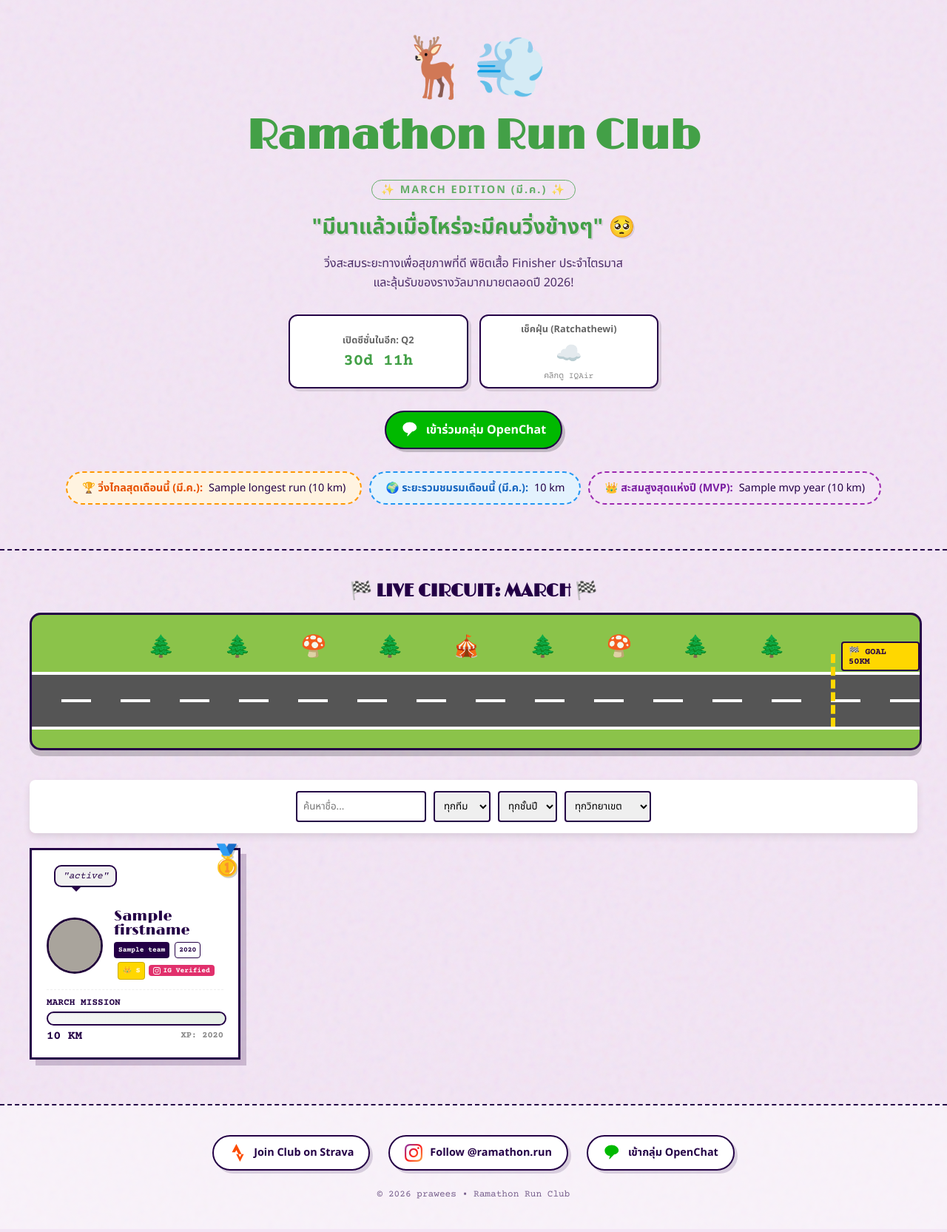
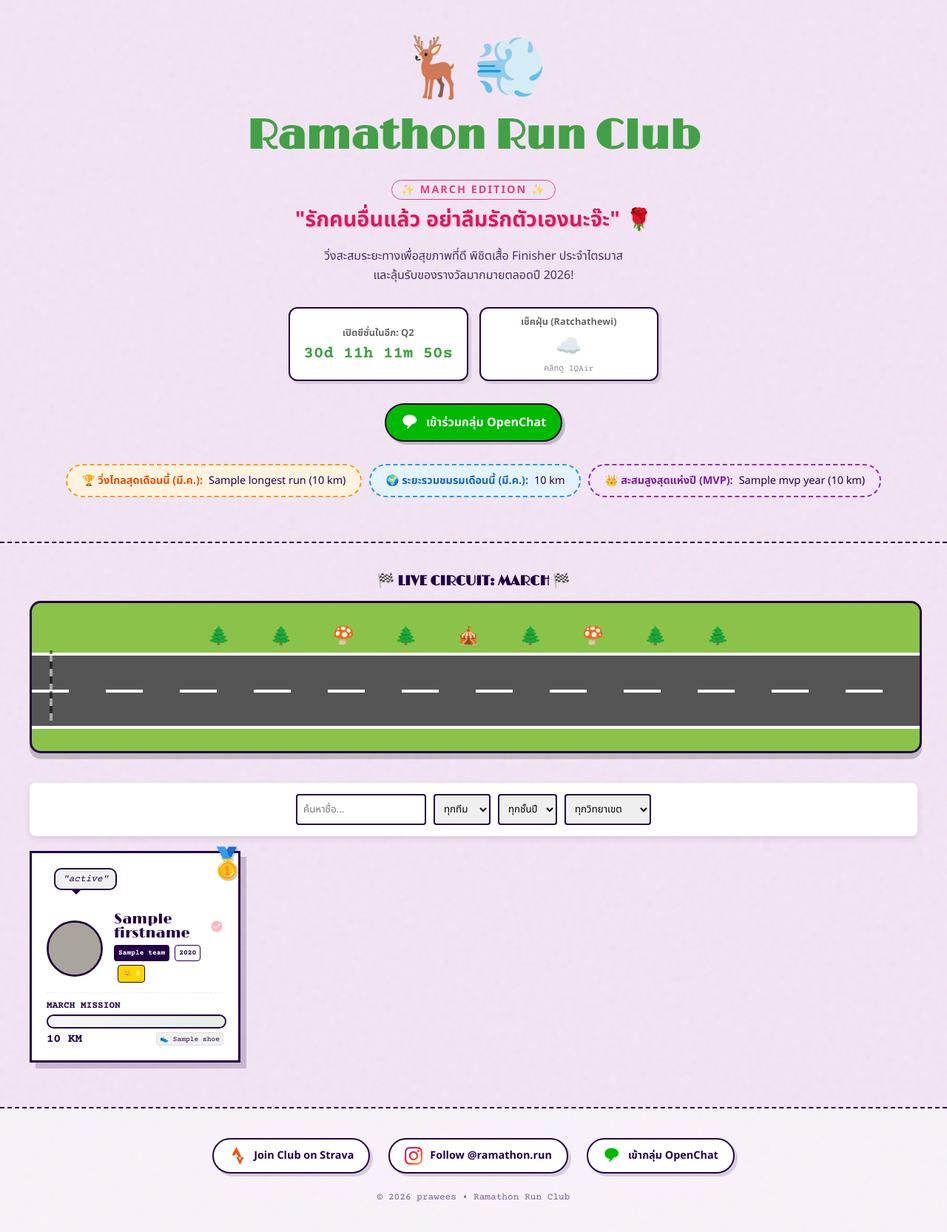
Before and after one commit to prawees/Ramathon-Run-Club, a Flask app: template templates/index.html in a window 1280 px wide. Shown: the part 77-1742 px from the top of the page at 74% size. Run offline with Flask 3, Linux system fonts and the light colour scheme; the template is opened without the code that fills it: most values are stand-ins (such as "Sample title", 1, 10 or a date in 2020); grey boxes are pictures that could not be loaded.

Commit message:
reverted index bruh

```diff
--- a/templates/index.html
+++ b/templates/index.html
@@ -11,10 +11,7 @@
 
     .team-badge { font-size: 0.6rem; font-weight: bold; background: var(--ink); color: white; padding: 2px 6px; border-radius: 4px; display: inline-flex; align-items: center; height: 18px; }
     .year-badge { font-size: 0.6rem; font-weight: bold; background: white; border: 1px solid var(--ink); color: var(--ink); padding: 1px 5px; border-radius: 4px; margin-left: 2px; display: inline-flex; align-items: center; height: 18px; }
-
-    /* CLASS RANK BADGE */
-    .rank-badge-small { font-size: 0.6rem; border: 1px solid rgba(0,0,0,0.2); padding: 2px 6px; border-radius: 4px; margin-left: 5px; display: inline-flex; align-items: center; height: 18px; color: white; font-weight: bold; }
-
+    .rank-badge-small { font-size: 0.6rem; border: 1px solid var(--ink); padding: 2px 6px; border-radius: 4px; margin-left: 5px; display: inline-flex; align-items: center; height: 18px; }
     .countdown-box { background: var(--purple); color: white; padding: 10px; border-radius: 8px; display: inline-block; margin-top: 15px; border: 2px solid var(--ink); box-shadow: 4px 4px 0 rgba(0,0,0,0.2); }
 
     .slogan-box { margin: 25px 0 15px 0; }
@@ -54,7 +51,7 @@
     .btn-green { background: #00B900; color: white; text-decoration: none; padding: 12px 20px; border-radius: 50px; font-weight: bold; font-family: 'Noto Sans Thai'; display: inline-flex; align-items: center; gap: 10px; box-shadow: 4px 4px 0 rgba(0,0,0,0.2); transition: transform 0.2s; border: 2px solid var(--ink); margin-top: 10px; }
     .btn-green:hover { transform: translateY(-3px); }
 
-    /* Stats Box Styles */
+    /* [NEW] Stats Box Styles */
     .fun-stats-container {
         display: flex; flex-wrap: wrap; justify-content: center; gap: 10px; margin-top: 30px;
     }
@@ -71,80 +68,62 @@
     .stat-bubble.blue .stat-label { color: #1565C0; }
     .stat-bubble.purple .stat-label { color: #7B1FA2; }
 
-    /* FUN INTERACTIVE MINIMAP STYLES */
+    /* [NEW] Interactive Race Track Styles */
     .track-container {
         width: 100%;
-        height: 180px;
-        background: #8BC34A; /* Grass green background */
+        height: 100px;
+        background: #e0e0e0;
         border: 3px solid var(--ink);
-        border-radius: 15px;
+        border-radius: 50px;
         position: relative;
         overflow: hidden;
-        box-shadow: 0 8px 0 rgba(0,0,0,0.2);
-        margin-bottom: 40px;
-    }
-    .track-scenery {
-        position: absolute; top: 25px; width: 100%; text-align: center; font-size: 1.8rem; opacity: 0.9; letter-spacing: 25px; white-space: nowrap; overflow: hidden;
+        box-shadow: inset 0 5px 10px rgba(0,0,0,0.1);
+        background-image: repeating-linear-gradient(90deg, transparent 0, transparent 40px, #ccc 40px, #ccc 50px);
     }
     .track-road {
-        position: absolute; bottom: 25px; left: 0; width: 100%; height: 70px;
-        background: #555;
-        border-top: 4px solid #fff;
-        border-bottom: 4px solid #fff;
-        display: flex; align-items: center;
-        background-image: linear-gradient(90deg, transparent 50%, #fff 50%);
-        background-size: 80px 4px;
-        background-repeat: repeat-x;
-        background-position: center;
+        position: relative;
+        width: 100%;
+        height: 100%;
+        display: flex;
+        align-items: flex-end;
+        padding-bottom: 15px;
+    }
+    .track-runner {
+        position: absolute;
+        bottom: 20px;
+        transition: left 1s ease-in-out;
+        transform: translateX(-50%);
+        cursor: pointer;
+    }
+    .track-runner img {
+        width: 40px;
+        height: 40px;
+        border-radius: 50%;
+        border: 2px solid white;
+        box-shadow: 2px 2px 5px rgba(0,0,0,0.3);
+        transition: transform 0.2s;
+    }
+    .track-runner:hover img {
+        transform: scale(1.5) translateY(-10px);
+        z-index: 999;
+        border-color: var(--purple);
     }
     .track-goal-line {
-        position: absolute; height: 140%; bottom: 0;
-        border-left: 6px dashed var(--gold);
-        z-index: 0;
+        position: absolute;
+        height: 100%;
+        border-left: 4px dashed var(--gold);
+        top: 0;
+        opacity: 0.7;
     }
     .goal-flag {
-        background: var(--gold); color: var(--ink); padding: 4px 8px; font-size: 0.75rem; font-weight: bold;
-        border-radius: 4px; margin-left: 8px; margin-top: -25px; border: 2px solid var(--ink); display: inline-block;
-    }
-    .track-runner {
-        position: absolute; top: 50%; transform: translate(-50%, -50%);
-        cursor: pointer; transition: left 1s ease-in-out;
-    }
-    .track-runner img {
-        width: 45px; height: 45px; border-radius: 50%;
-        border: 2px solid white; box-shadow: 0 4px 6px rgba(0,0,0,0.4);
-        transition: transform 0.2s cubic-bezier(0.175, 0.885, 0.32, 1.275);
-        background: #eee;
-    }
-    .track-runner:hover img { transform: scale(1.4) translateY(-8px); z-index: 999; border-color: var(--purple); }
-
-    .runner-bubble {
-        visibility: hidden; opacity: 0;
-        position: absolute; bottom: 55px; left: 50%; transform: translateX(-50%) translateY(10px);
-        background: var(--ink); color: white;
-        padding: 6px 12px; border-radius: 8px;
-        font-size: 0.75rem; text-align: center; white-space: nowrap;
-        z-index: 1000; transition: all 0.2s ease;
-        box-shadow: 0 5px 15px rgba(0,0,0,0.3);
-        border: 2px solid white; pointer-events: none;
-    }
-    .bubble-arrow {
-        position: absolute; bottom: -6px; left: 50%; margin-left: -6px;
-        width: 0; height: 0;
-        border-left: 6px solid transparent; border-right: 6px solid transparent;
-        border-top: 6px solid var(--ink);
-    }
-    .track-runner:hover .runner-bubble {
-        visibility: visible; opacity: 1; transform: translateX(-50%) translateY(0);
-    }
-
-    /* Highlight for Logged-in User */
-    .track-runner.is-me img {
-        border: 3px solid #00FF00; box-shadow: 0 0 15px #00FF00;
-        transform: scale(1.1) translate(-40%, -40%);
-    }
-    .track-runner.is-me .runner-bubble {
-        visibility: visible; opacity: 1; transform: translateX(-50%) translateY(0); border-color: #00FF00;
+        background: var(--gold);
+        color: var(--ink);
+        padding: 2px 5px;
+        font-size: 0.7rem;
+        font-weight: bold;
+        border-radius: 4px;
+        margin-left: 5px;
+        margin-top: 10px;
     }
 
     @media (max-width: 480px) {
@@ -161,12 +140,12 @@
     <h1 style="font-family:'Limelight', 'Noto Sans Thai'; font-size: 3.5rem; margin:0; color: var(--purple);">{{ text.title }}</h1>
 
     <div class="slogan-box">
-        <div style="font-family: 'Noto Sans Thai', sans-serif; font-weight: bold; color: var(--purple); letter-spacing: 2px; font-size: 0.9rem; text-transform: uppercase; margin-bottom: 5px; opacity: 0.8; border: 1px solid var(--purple); display: inline-block; padding: 2px 12px; border-radius: 20px;">
-            ✨ {{ now_month_name }} EDITION {{ now_month_abbr }} ✨
+        <div style="font-family: 'Noto Sans Thai', sans-serif; font-weight: bold; color: #D81B60; letter-spacing: 2px; font-size: 0.9rem; text-transform: uppercase; margin-bottom: 5px; opacity: 0.8; border: 1px solid #D81B60; display: inline-block; padding: 2px 12px; border-radius: 20px;">
+            ✨ {{ now_month_name }} EDITION ✨
         </div>
 
-        <h2 style="font-family: 'Noto Sans Thai'; color: var(--purple); margin: 0; font-size: 1.8rem; font-weight: bold; text-shadow: 2px 2px 0px rgba(0,0,0,0.1); margin-top: 10px;">
-            "มีนาแล้วเมื่อไหร่จะมีคนวิ่งข้างๆ" 🥺
+        <h2 style="font-family: 'Noto Sans Thai'; color: #D81B60; margin: 0; font-size: 1.8rem; font-weight: bold; text-shadow: 2px 2px 0px rgba(255, 182, 193, 0.5);">
+            "รักคนอื่นแล้ว อย่าลืมรักตัวเองนะจ๊ะ" 🌹
         </h2>
     </div>
 
@@ -218,8 +197,8 @@
 
 </div>
 
-<div style="max-width: 1200px; margin: 0 auto; padding: 0 15px;">
-    <h3 style="font-family: 'Limelight'; color: var(--ink); text-align: center; margin-bottom: 15px; text-transform: uppercase; font-size: 1.5rem;">
+<div style="max-width: 1200px; margin: 0 auto 40px auto; padding: 0 15px;">
+    <h3 style="font-family: 'Limelight'; color: var(--ink); text-align: center; margin-bottom: 15px; text-transform: uppercase;">
         🏁 LIVE CIRCUIT: {{ now_month_name }} 🏁
     </h3>
 
@@ -227,27 +206,29 @@
         <div class="track-scenery">🌲 🌲 🍄 🌲 🎪 🌲 🍄 🌲 🌲</div>
 
         <div class="track-road">
+            <div class="track-line start-line"></div>
+
             {% set max_dist = members[0].display_dist if members and members[0].display_dist > 50 else 50 %}
-            <div class="track-goal-line" style="left: {{ (50 / max_dist * 90)|round|int }}%;">
-                <div class="goal-flag">🏁 GOAL 50KM</div>
+            <div class="track-goal-line" style="left: {{ (50 / max_dist * 100)|round|int }}%;">
+                <div class="goal-flag">🏁 GOAL</div>
             </div>
 
             {% for m in members %}
                 {% if m.display_dist > 0 %}
-                {% set position_pct = (m.display_dist / max_dist) * 90 %}
+                {% set position_pct = (m.display_dist / max_dist) * 95 %}
                 {% set is_me = (session.get('user_id') == m.strava_id) %}
 
                 <div class="track-runner {% if is_me %}is-me{% endif %}"
-                     style="left: {{ position_pct }}%; z-index: {{ 1000 - loop.index }};">
+                     style="left: {{ position_pct }}%; z-index: {{ 10000 if is_me else (m.display_dist * 10)|int }};">
 
                     <img src="{{ m.profile or url_for('static', filename='orange.png') }}"
                          onerror="this.onerror=null;this.src='{{ url_for('static', filename='orange.png') }}';">
 
                     <div class="runner-bubble">
-                        <div style="font-weight:bold; color: {{ '#00FF00' if is_me else 'var(--gold)' }}; font-family: 'Noto Sans Thai';">
+                        <div style="font-weight:bold; color: {{ '#00FF00' if is_me else 'var(--gold)' }};">
                             {{ "YOU" if is_me else m.firstname }}
                         </div>
-                        <div style="font-family:'Courier Prime';">{{ m.display_dist|round(1) }} KM</div>
+                        <div style="font-family:'Courier Prime';">{{ m.display_dist|round(1) }}km</div>
                         <div class="bubble-arrow"></div>
                     </div>
                 </div>
@@ -256,6 +237,88 @@
         </div>
     </div>
 </div>
+
+<style>
+    .track-container {
+        width: 100%;
+        height: 200px; /* Increased Height */
+        background: #8BC34A;
+        border: 3px solid var(--ink);
+        border-radius: 15px;
+        position: relative;
+        overflow: hidden;
+        box-shadow: 0 8px 0 rgba(0,0,0,0.2);
+    }
+    .track-scenery {
+        position: absolute; top: 30px; width: 100%; text-align: center; font-size: 1.5rem; opacity: 0.8; letter-spacing: 20px;
+    }
+    .track-road {
+        position: absolute; bottom: 30px; left: 0; width: 100%; height: 80px; /* Thicker road */
+        background: #555;
+        border-top: 4px solid #fff;
+        border-bottom: 4px solid #fff;
+        display: flex; align-items: center;
+        background-image: linear-gradient(90deg, transparent 50%, #fff 50%);
+        background-size: 100px 4px;
+        background-repeat: repeat-x;
+        background-position: center;
+    }
+    .track-line { position: absolute; height: 100%; width: 4px; background: repeating-linear-gradient(0deg, #fff, #fff 10px, #000 10px, #000 20px); opacity: 0.5; }
+    .start-line { left: 2%; }
+
+    .track-goal-line {
+        position: absolute; height: 140%; bottom: 0;
+        border-left: 4px dashed var(--gold);
+        z-index: 0;
+    }
+    .goal-flag {
+        background: var(--gold); color: var(--ink); padding: 2px 6px; font-size: 0.7rem; font-weight: bold;
+        border-radius: 4px; margin-left: 5px; margin-top: 5px; border: 2px solid var(--ink);
+    }
+
+    .track-runner {
+        position: absolute; top: 50%; transform: translate(-50%, -50%);
+        cursor: pointer; transition: left 1s ease-in-out;
+    }
+    .track-runner img {
+        width: 45px; height: 45px; border-radius: 50%;
+        border: 2px solid white; box-shadow: 0 4px 5px rgba(0,0,0,0.4);
+        transition: transform 0.2s cubic-bezier(0.175, 0.885, 0.32, 1.275);
+    }
+    .track-runner:hover img { transform: scale(1.3) translateY(-10px); z-index: 999; border-color: var(--purple); }
+
+    /* Special Style for Logged In User */
+    .track-runner.is-me img {
+        border: 3px solid #00FF00; /* Bright Green Border */
+        box-shadow: 0 0 15px #00FF00; /* Glow Effect */
+        transform: scale(1.1) translate(-50%, -50%); /* Slightly larger by default */
+    }
+    .track-runner.is-me .runner-bubble {
+        visibility: visible; opacity: 1; /* Always show 'You' bubble */
+        transform: translateX(-50%) translateY(0);
+        border-color: #00FF00;
+    }
+
+    .runner-bubble {
+        visibility: hidden; opacity: 0;
+        position: absolute; bottom: 65px; left: 50%; transform: translateX(-50%) translateY(10px);
+        background: var(--ink); color: white;
+        padding: 8px 12px; border-radius: 8px;
+        font-size: 0.75rem; text-align: center; white-space: nowrap;
+        z-index: 1000; transition: all 0.2s ease;
+        box-shadow: 0 5px 15px rgba(0,0,0,0.3);
+        border: 2px solid white;
+    }
+    .bubble-arrow {
+        position: absolute; bottom: -6px; left: 50%; margin-left: -6px;
+        width: 0; height: 0;
+        border-left: 6px solid transparent; border-right: 6px solid transparent;
+        border-top: 6px solid var(--ink);
+    }
+    .track-runner:hover .runner-bubble {
+        visibility: visible; opacity: 1; transform: translateX(-50%) translateY(0);
+    }
+</style>
 
 <div style="max-width: 1200px; margin: 0 auto; padding: 0 15px;">
     <div class="filter-bar" style="border: none; box-shadow: 0 4px 10px rgba(0,0,0,0.1); background: white;">
@@ -282,8 +345,6 @@
 
 <div class="grid" id="leaderboardGrid">
     {% for member in members %}
-
-    {% set level = get_level(member.get('dist_year', 0)) %}
 
     <a href="{{ url_for('public_profile', user_id=member.strava_id) }}" class="card-link leader-card"
        data-name="{{ member.firstname }} {{ member.lastname }}"
@@ -315,23 +376,25 @@
                      class="avatar" loading="lazy">
 
                 <div>
-                    <div style="font-family:'Limelight', 'Noto Sans Thai'; font-size:1.2rem; line-height:1; margin-bottom: 5px;">{{ member.firstname }}</div>
+                    <div style="font-family:'Limelight', 'Noto Sans Thai'; font-size:1.2rem; line-height:1; margin-bottom: 5px; display: flex; align-items: center; gap: 6px;">
+                        {{ member.firstname }}
+                        {% if member.instagram %}
+                        <span title="IG Verified" style="display: flex; align-items: center;">
+                            <svg viewBox="0 0 24 24" fill="#FFB6C1" width="18" height="18"><path d="M12 2C6.48 2 2 6.48 2 12s4.48 10 10 10 10-4.48 10-10S17.52 2 12 2zm-2 15l-5-5 1.41-1.41L10 14.17l7.59-7.59L19 8l-9 9z"/></svg>
+                        </span>
+                        {% endif %}
+                    </div>
 
                     <div style="margin-bottom: 3px; display: flex; flex-wrap: wrap; gap: 5px; align-items: center;">
                         {% if member.team %}<span class="team-badge">{{ member.team }}</span>{% endif %}
                         {% if member.year %}<span class="year-badge">{{ member.year }}</span>{% endif %}
 
-                        <span class="rank-badge-small" style="background: {{ level.color }};">
-                            {{ level.icon }} {{ level.id }}
+                        {% set m_level = get_level(member.get('dist_year', 0)) %}
+                        <span class="rank-badge-small" style="background: {{ m_level.color }}; color: white; border: 1px solid var(--ink);">
+                            {{ m_level.icon }} {{ m_level.id }}
                         </span>
+                    </div>
 
-                        {% if member.instagram %}
-                        <span style="font-size: 0.6rem; background: #E1306C; color: white; padding: 2px 6px; border-radius: 4px; display: inline-flex; align-items: center; gap: 3px; font-weight: bold;">
-                            <svg viewBox="0 0 24 24" style="width:10px; height:10px; fill:white;"><path d="M12 2.163c3.204 0 3.584.012 4.85.07 3.252.148 4.771 1.691 4.919 4.919.058 1.265.069 1.645.069 4.849 0 3.205-.012 3.584-.069 4.849-.149 3.225-1.664 4.771-4.919 4.919-1.266.058-1.644.07-4.85.07-3.204 0-3.584-.012-4.849-.07-3.26-.149-4.771-1.699-4.919-4.92-.058-1.265-.07-1.644-.07-4.849 0-3.204.013-3.583.07-4.849.149-3.227 1.664-4.771 4.919-4.919 1.266-.057 1.645-.069 4.849-.069zm0-2.163c-3.259 0-3.667.014-4.947.072-4.358.2-6.78 2.618-6.98 6.98-.059 1.281-.073 1.689-.073 4.948 0 3.259.014 3.668.072 4.948.2 4.358 2.618 6.78 6.98 6.98 1.281.058 1.689.072 4.948.072 3.259 0 3.668-.014 4.948-.072 4.354-.2 6.782-2.618 6.979-6.98.059-1.28.073-1.689.073-4.948 0-3.259-.014-3.667-.072-4.947-.196-4.354-2.617-6.78-6.979-6.98-1.281-.059-1.69-.073-4.949-.073zm0 5.838c-3.403 0-6.162 2.759-6.162 6.162s2.759 6.163 6.162 6.163 6.162-2.759 6.162-6.163c0-3.403-2.759-6.162-6.162-6.162zm0 10.162c-2.209 0-4-1.79-4-4 0-2.209 1.791-4 4-4s4 1.791 4 4c0 2.21-1.791 4-4 4zm6.406-11.845c-.796 0-1.441.645-1.441 1.44s.645 1.44 1.441 1.44c.795 0 1.439-.645 1.439-1.44s-.644-1.44-1.439-1.44z"/></svg>
-                            IG Verified
-                        </span>
-                        {% endif %}
-                    </div>
                 </div>
             </div>
 
@@ -342,10 +405,10 @@
             </div>
 
             <div style="display: flex; justify-content: space-between; align-items: center;">
-                <div style="font-weight: bold;">{{ member.display_dist|round(2) }} KM</div>
-                <div style="color:#888; font-size:0.75rem; font-family:'Courier Prime'; font-weight:bold;">
-                    XP: {{ member.dist_year|round|int }}
-                </div>
+                <div style="font-weight: bold;">{{ member.display_dist|round(1) }} KM</div>
+                {% if member.shoe %}
+                    <div style="font-size: 0.6rem; background: #f0f0f0; padding: 2px 4px; border-radius: 4px; border: 1px solid #ddd;">👟 {{ member.shoe }}</div>
+                {% endif %}
             </div>
         </div>
     </a>
@@ -363,7 +426,9 @@
         var distance = countDownDate - now;
         var days = Math.floor(distance / (1000 * 60 * 60 * 24));
         var hours = Math.floor((distance % (1000 * 60 * 60 * 24)) / (1000 * 60 * 60));
-        document.getElementById("countdown").innerHTML = days + "d " + hours + "h";
+        var minutes = Math.floor((distance % (1000 * 60 * 60)) / (1000 * 60));
+        var seconds = Math.floor((distance % (1000 * 60)) / 1000);
+        document.getElementById("countdown").innerHTML = days + "d " + hours + "h " + minutes + "m " + seconds + "s";
     }, 1000);
 
     function filterLeaderboard() {
@@ -389,10 +454,11 @@
         });
     }
 
-    // SUBTLE RAIN SCRIPT (Runs only once)
+    // SUBTLE RAIN SCRIPT (Only runs here, ONCE)
     function createRain() {
         const container = document.body;
-        const emojis = ['🏃', '{{ random_animal }}'];
+        // [NEW] เพิ่มสัตว์เข้าไปในฝน
+        const emojis = ['❤️', '🏃', '{{ random_animal }}'];
         const count = 10;
 
         for (let i = 0; i < count; i++) {
```
